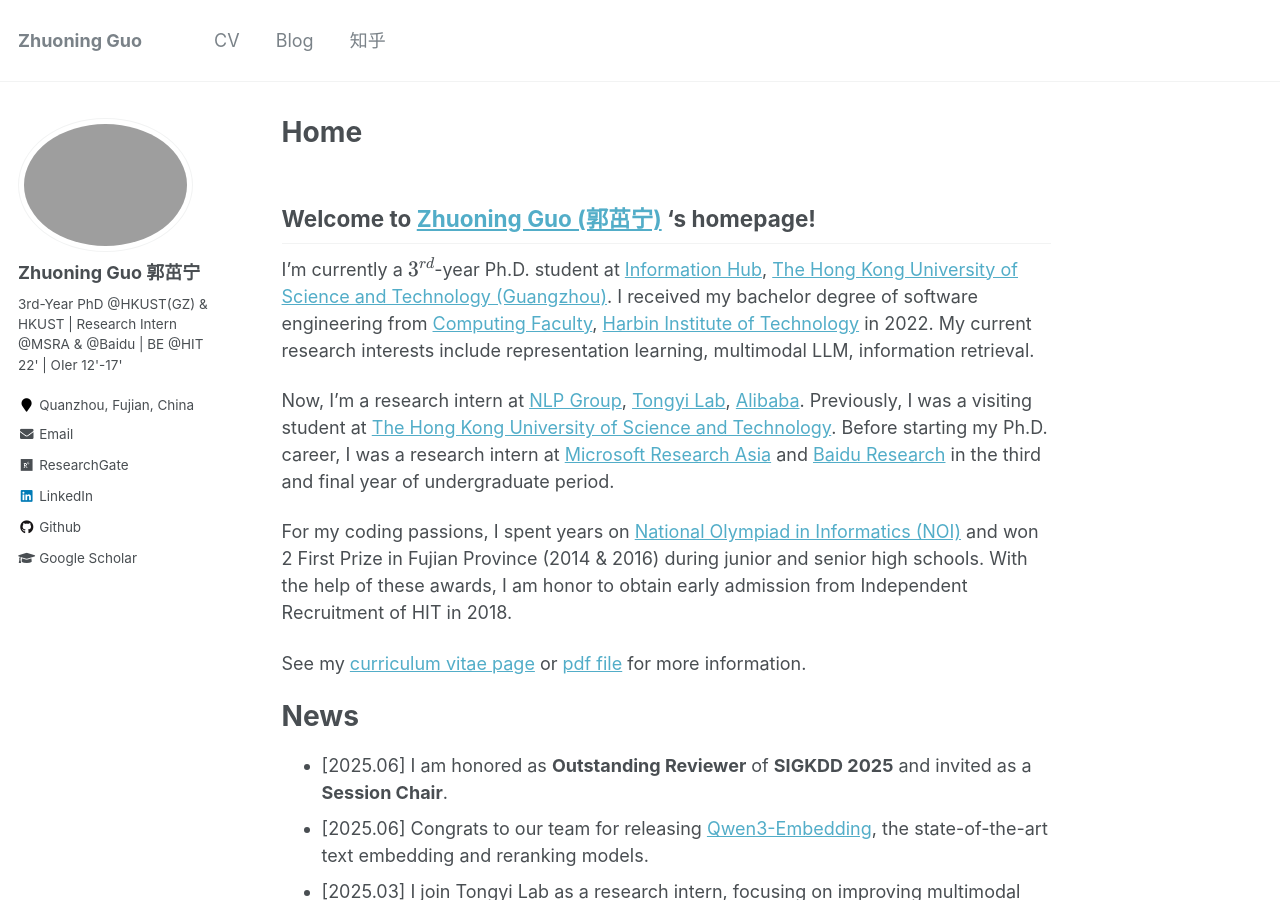
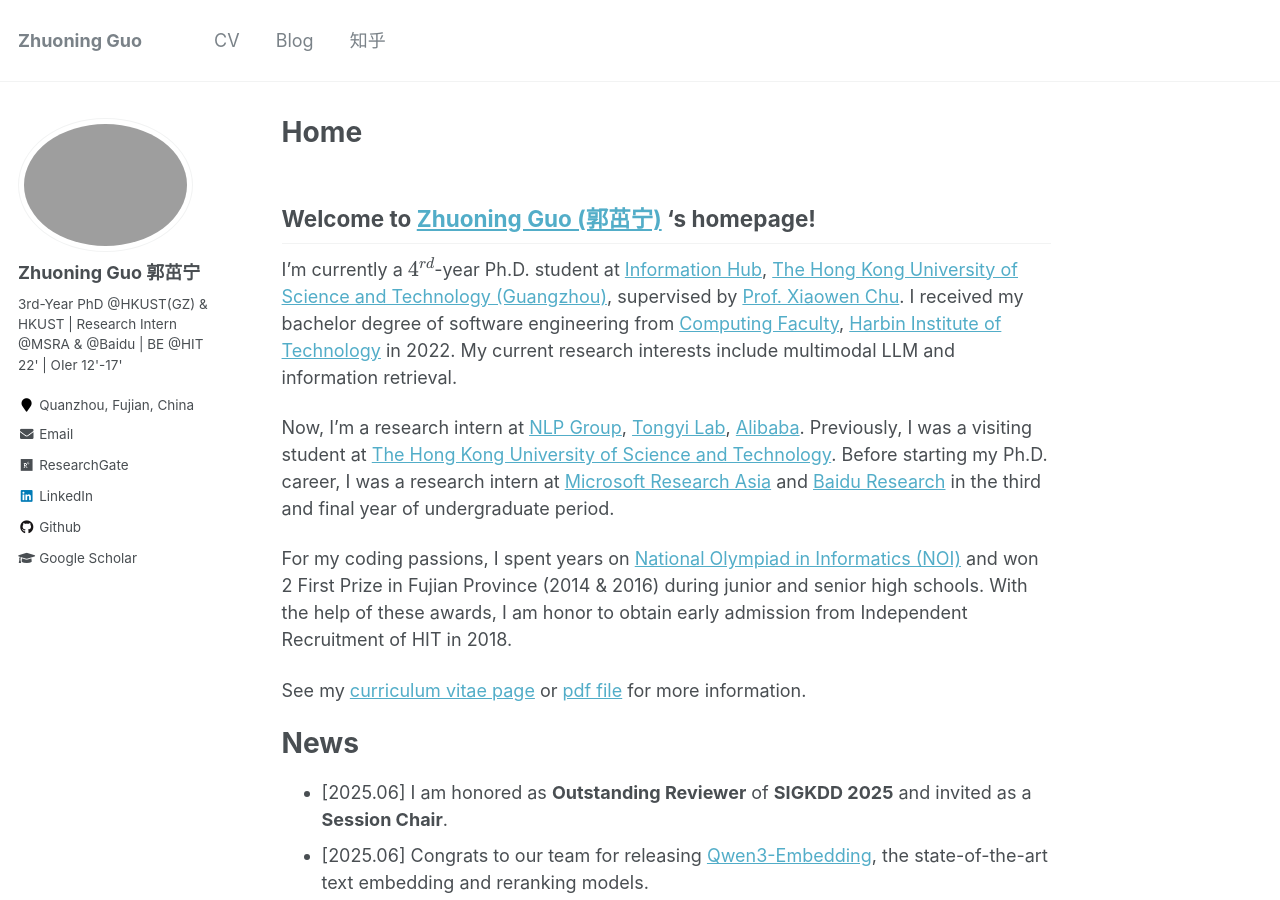
Before and after one commit to gzn00417/gzn00417.github.io, a Jekyll site: the page built from _pages/about.md, in a window 1280 px wide and 900 px high. Built offline with Jekyll 4.4.1, drawn with Linux system fonts in a browser that asks for light colours; formulas are drawn with MathJax 3; some of the changed text lies outside the part shown.

Commit message:
update at 25FALL

```diff
--- a/_pages/about.md
+++ b/_pages/about.md
@@ -10,7 +10,7 @@ redirect_from:
 
 ## Welcome to [Zhuoning Guo (郭茁宁)](https://gzn00417.github.io/) 's homepage!
 
-I'm currently a $3^{rd}$-year Ph.D. student at [Information Hub](https://infh.hkust-gz.edu.cn/en), [The Hong Kong University of Science and Technology (Guangzhou)](https://hkust-gz.edu.cn/). I received my bachelor degree of software engineering from [Computing Faculty](http://cs.hit.edu.cn/), [Harbin Institute of Technology](http://www.hit.edu.cn/) in 2022. My current research interests include representation learning, multimodal LLM, information retrieval.
+I'm currently a $4^{rd}$-year Ph.D. student at [Information Hub](https://infh.hkust-gz.edu.cn/en), [The Hong Kong University of Science and Technology (Guangzhou)](https://hkust-gz.edu.cn/), supervised by [Prof. Xiaowen Chu](https://sites.google.com/view/chuxiaowen). I received my bachelor degree of software engineering from [Computing Faculty](http://cs.hit.edu.cn/), [Harbin Institute of Technology](http://www.hit.edu.cn/) in 2022. My current research interests include multimodal LLM and information retrieval.
 
 Now, I'm a research intern at [NLP Group](https://huggingface.co/Alibaba-NLP), [Tongyi Lab](https://tongyi.aliyun.com), [Alibaba](https://www.alibabagroup.com/). Previously, I was a visiting student at [The Hong Kong University of Science and Technology](https://hkust.edu.hk/). Before starting my Ph.D. career, I was a research intern at [Microsoft Research Asia](https://www.msra.cn/) and [Baidu Research](http://research.baidu.com/) in the third and final year of undergraduate period.
 
```
Also changed, not shown: other parts of _pages/about.md (+1 -1 lines), _pages/cv.md (+1 -1 lines).
